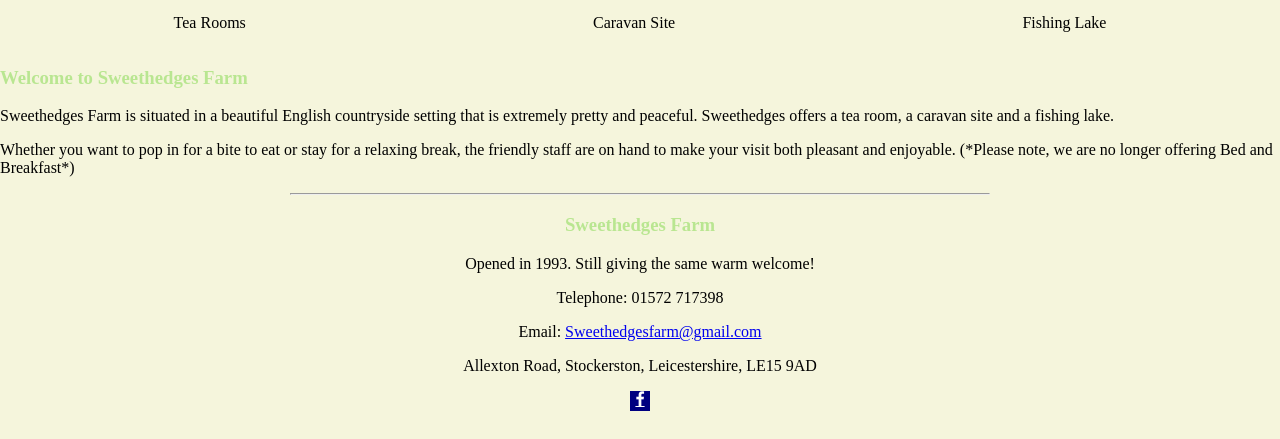
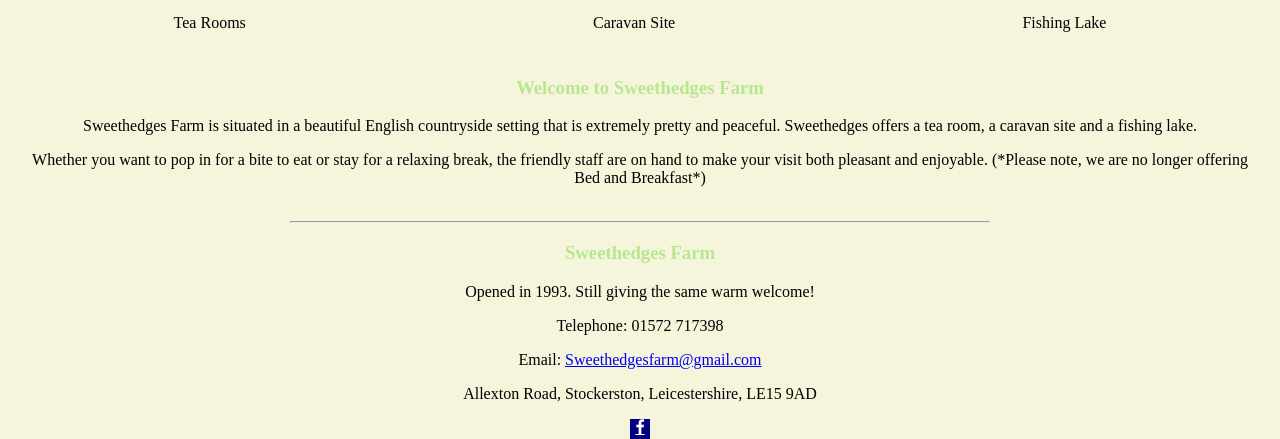
Before and after one commit to DavidWahomeK/SweethedgeFarm, a plain HTML site: page index.html in a window 1280 px wide. Shown: the part 1094-1533 px from the top of the page. Before the commit the page ends 1505 px from the top, so only its background shows below. Drawn offline with Linux system fonts and the light colour scheme.

Commit message:
Update index.html

```diff
--- a/index.html
+++ b/index.html
@@ -40,7 +40,7 @@
                     </div>
         </div>
 
-        <div class="home-description">
+        <div id="home-description">
 
             <h3>Welcome to Sweethedges Farm</h3>
             <p>Sweethedges Farm is situated in a beautiful English countryside setting that is extremely pretty and peaceful.  Sweethedges offers a tea room, a caravan site and a fishing lake.</p>
```
